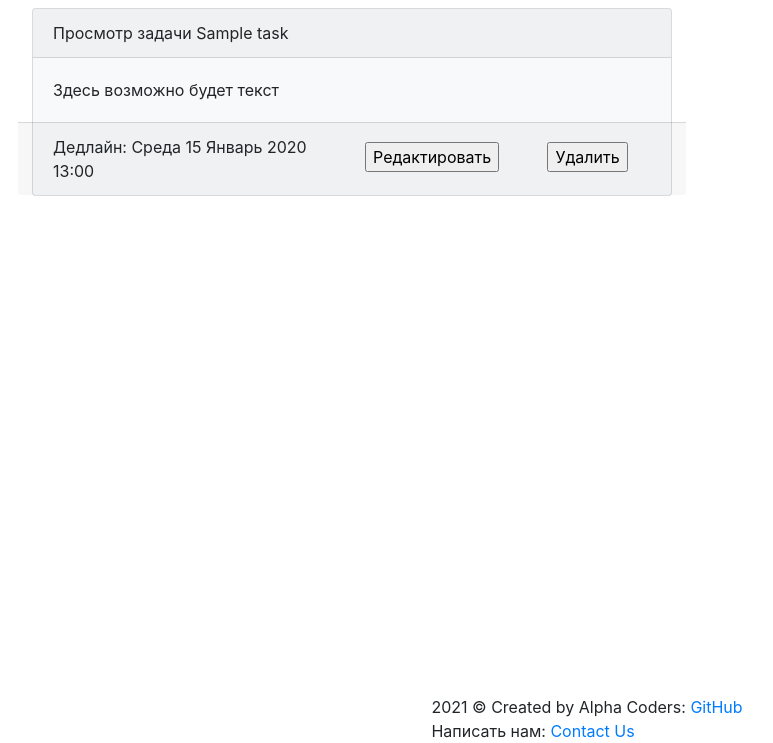
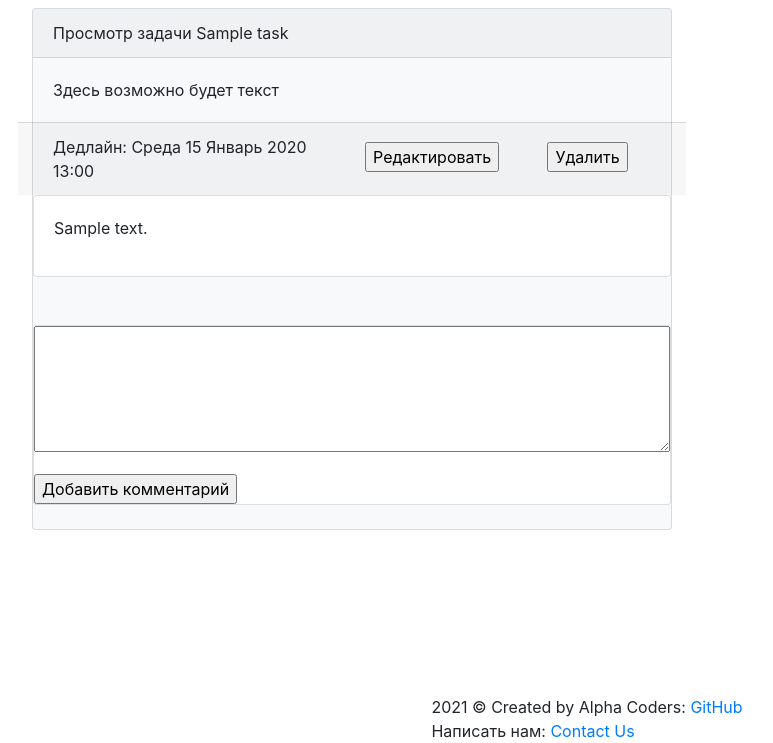
Before and after one commit to alpha-coders-team/todo-app, a Django app: page /1/1/ in a window 1280 px wide. Shown: the part 57-800 px from the top of the page, without its empty margins (53-826 px from the left). Run offline with Django 3.2, Linux system fonts and the light colour scheme; a user stored in the database is signed in; tables that the repository leaves empty hold one stand-in row (values such as "Sample post"); some libraries are stand-ins or nearby versions.

Commit message:
feat: add comments to detail task view (#54)
* feat: add comments to detail task view

* fix: auto_add date.now()

* fix migrations

* fix migrations

* fix migrations

```diff
--- a/ToDo/tasks/admin.py
+++ b/ToDo/tasks/admin.py
@@ -1,6 +1,6 @@
 from django.contrib import admin
 
-from .views import Task
+from .models import Task, Category, Comment
 
 
 class TaskAdmin(admin.ModelAdmin):
@@ -11,3 +11,5 @@ class TaskAdmin(admin.ModelAdmin):
 
 
 admin.site.register(Task, TaskAdmin)
+admin.site.register(Category)
+admin.site.register(Comment)
--- a/ToDo/tasks/models.py
+++ b/ToDo/tasks/models.py
@@ -70,3 +70,31 @@ class Task(models.Model):
             'view-task',
             kwargs={'owner': self.owner.username, 'pk': self.id}
         )
+
+
+class Comment(models.Model):
+    task = models.ForeignKey(
+        Task, on_delete=models.CASCADE,
+        related_name='comments',
+        verbose_name='пост'
+    )
+    author = models.ForeignKey(
+        User, on_delete=models.CASCADE,
+        related_name='comments',
+        verbose_name='автор'
+    )
+    text = models.TextField(
+        'Текст комментария',
+        help_text='Здесь текст комментария'
+    )
+    created = models.DateTimeField(
+        'Дата создания',
+        auto_now_add=True
+    )
+
+    def __str__(self):
+        return f'{self.task} - {self.text}'
+
+    class Meta:
+        verbose_name = 'Комментарий'
+        verbose_name_plural = 'Комментарии'
--- a/ToDo/tasks/urls.py
+++ b/ToDo/tasks/urls.py
@@ -6,11 +6,13 @@ urlpatterns = [
     path('', views.TaskList.as_view(), name='index'),
     path('add-task/', views.CreateTask.as_view(),
          name='add-task'),
-    path('<str:owner>/<int:pk>/update_product/', views.UpdateTask.as_view(),
+    path('<str:owner>/<int:pk>/update_task/', views.UpdateTask.as_view(),
          name='update-task'),
-    path('<str:owner>/<int:pk>/delete/', views.DeleteTask.as_view(),
+    path('<str:owner>/<int:pk>/delete_task/', views.DeleteTask.as_view(),
          name='delete-task'),
     path('<str:owner>/<int:pk>/', views.TaskDetailView.as_view(),
          name='view-task'),
-    path('add-category/', views.CreateCategory.as_view(), name='add-category')
+    path('add-category/', views.CreateCategory.as_view(), name='add-category'),
+    path('<str:owner>/<int:pk>/add_comment/',
+         views.AddComment.as_view(), name='add_comment'),
 ]
--- a/ToDo/tasks/views.py
+++ b/ToDo/tasks/views.py
@@ -1,10 +1,12 @@
 from django.contrib.auth.mixins import LoginRequiredMixin
 from django.http.response import Http404
+from django.shortcuts import redirect, get_object_or_404
 from django.urls import reverse_lazy
 from django.views.generic import CreateView, ListView, UpdateView, DeleteView
+from django.views.generic.base import View
 from django.views.generic.detail import DetailView
 
-from .forms import TaskForm
+from .forms import TaskForm, CommentForm
 from .models import Category, Task
 
 
@@ -73,3 +75,15 @@ class UpdateTask(LoginRequiredMixin, UpdateView):
 class DeleteTask(LoginRequiredMixin, DeleteView):
     model = Task
     success_url = reverse_lazy('index')
+
+
+class AddComment(View):
+    def post(self, request, owner, pk):
+        form = CommentForm(request.POST)
+        task = get_object_or_404(Task, id=pk)
+        if form.is_valid():
+            form = form.save(commit=False)
+            form.task = task
+            form.author = request.user
+            form.save()
+        return redirect('view-task', owner, pk)
--- a/ToDo/templates/tasks/task_detail.html
+++ b/ToDo/templates/tasks/task_detail.html
@@ -23,6 +23,27 @@
           <input type="submit" value="Удалить">
         </form>
       </div>
+
+    </div>
+    {% for item in task.comments.all %}
+      <div class="card mb-4">
+        <div class="card-body">
+          <p>{{ item.text | linebreaksbr }}</p>
+        </div>
+      </div>
+    {% endfor %}
+
+    <div class="card my-4">
+      <form action="{% url 'add_comment' task.owner task.pk %}" method="post">
+        {% csrf_token %}
+        <div class="form-group editContent">
+            <textarea name="text" id="" cols="60" rows="5">
+
+            </textarea>
+        </div>
+        <input type="submit" value="Добавить комментарий">
+      </form>
     </div>
   </div>
+
 {% endblock %}
```
Also changed, not shown: ToDo/tasks/forms.py (+8 -1 lines), ToDo/tasks/migrations/0005_add_comments.py (added).
